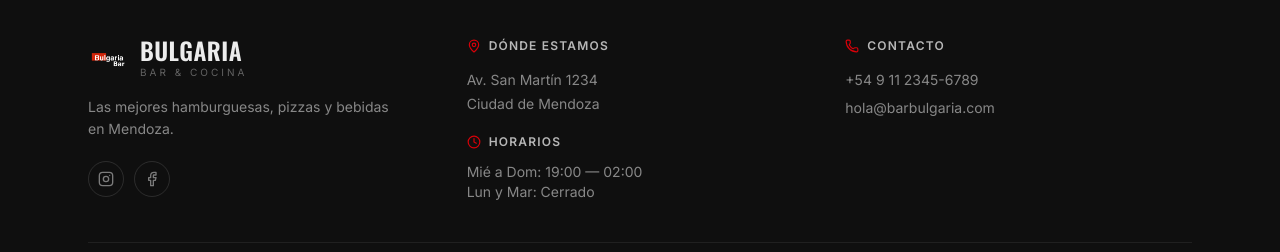
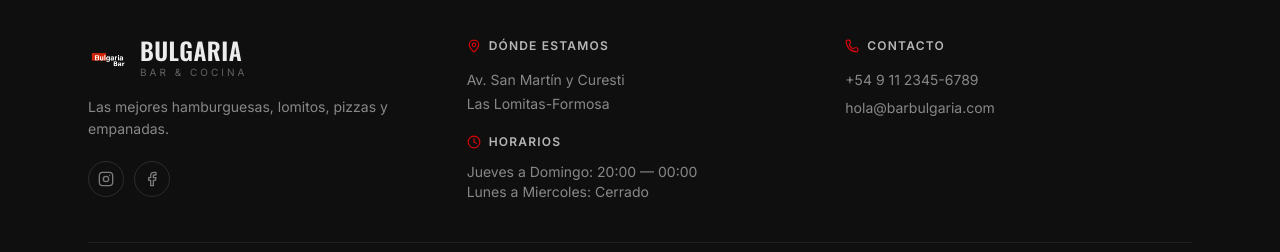
Before and after one commit to paulll09/BulgariaBar, a React (Vite) app: page /cart in a window 1280 px wide. Shown: the part 573-825 px from the top of the page. Built offline with nearby package versions, Linux system fonts and the light colour scheme; no server answers.

Commit message:
bar bulgaria front

```diff
--- a/src/components/cart/Cart.jsx
+++ b/src/components/cart/Cart.jsx
@@ -188,7 +188,7 @@ export default function Cart() {
                             Dirección <span className="text-primary">*</span>
                         </label>
                         <input type="text" name="address" value={formData.address} onChange={handleChange}
-                            placeholder="Ej: Av. San Martín 1234, Depto 2B" className={inputCls(formErrors.address)} />
+                            placeholder="Ej: Calle Paraguay 1234" className={inputCls(formErrors.address)} />
                     </div>
 
                     <div>
@@ -219,7 +219,7 @@ export default function Cart() {
                             <span className="normal-case tracking-normal font-normal text-text-dim ml-1">(opcional)</span>
                         </label>
                         <textarea name="notes" value={formData.notes} onChange={handleChange}
-                            placeholder="Sin cebolla, timbre no anda..." rows="2"
+                            placeholder="Sin cebolla, sin mayonesa etc..." rows="2"
                             className={`${inputCls(false)} resize-none`} />
                     </div>
                 </div>
--- a/src/components/layout/Footer.jsx
+++ b/src/components/layout/Footer.jsx
@@ -40,7 +40,7 @@ export default function Footer() {
                             </div>
                         </div>
                         <p className="text-sm leading-relaxed max-w-xs" style={{ color: 'rgba(255,255,255,0.5)' }}>
-                            Las mejores hamburguesas, pizzas y bebidas en Mendoza.
+                            Las mejores hamburguesas, lomitos, pizzas y empanadas.
                         </p>
                         <div className="flex gap-2.5 mt-5">
                             <a href="#" className="w-9 h-9 flex items-center justify-center rounded-full transition-all"
@@ -66,15 +66,15 @@ export default function Footer() {
                             <MapPin className="w-3.5 h-3.5 text-primary" />
                             Dónde estamos
                         </h4>
-                        <p className="text-sm mb-1" style={{ color: 'rgba(255,255,255,0.5)' }}>Av. San Martín 1234</p>
-                        <p className="text-sm mb-5" style={{ color: 'rgba(255,255,255,0.5)' }}>Ciudad de Mendoza</p>
+                        <p className="text-sm mb-1" style={{ color: 'rgba(255,255,255,0.5)' }}>Av. San Martín y Curesti</p>
+                        <p className="text-sm mb-5" style={{ color: 'rgba(255,255,255,0.5)' }}>Las Lomitas-Formosa</p>
 
                         <h4 className="flex items-center gap-2 font-semibold text-xs uppercase tracking-widest mb-3" style={{ color: 'rgba(255,255,255,0.7)' }}>
                             <Clock className="w-3.5 h-3.5 text-primary" />
                             Horarios
                         </h4>
-                        <p className="text-sm" style={{ color: 'rgba(255,255,255,0.5)' }}>Mié a Dom: 19:00 — 02:00</p>
-                        <p className="text-sm" style={{ color: 'rgba(255,255,255,0.5)' }}>Lun y Mar: Cerrado</p>
+                        <p className="text-sm" style={{ color: 'rgba(255,255,255,0.5)' }}>Jueves a Domingo: 20:00 — 00:00</p>
+                        <p className="text-sm" style={{ color: 'rgba(255,255,255,0.5)' }}>Lunes a Miercoles: Cerrado</p>
                     </div>
 
                     {/* Contact */}
```
